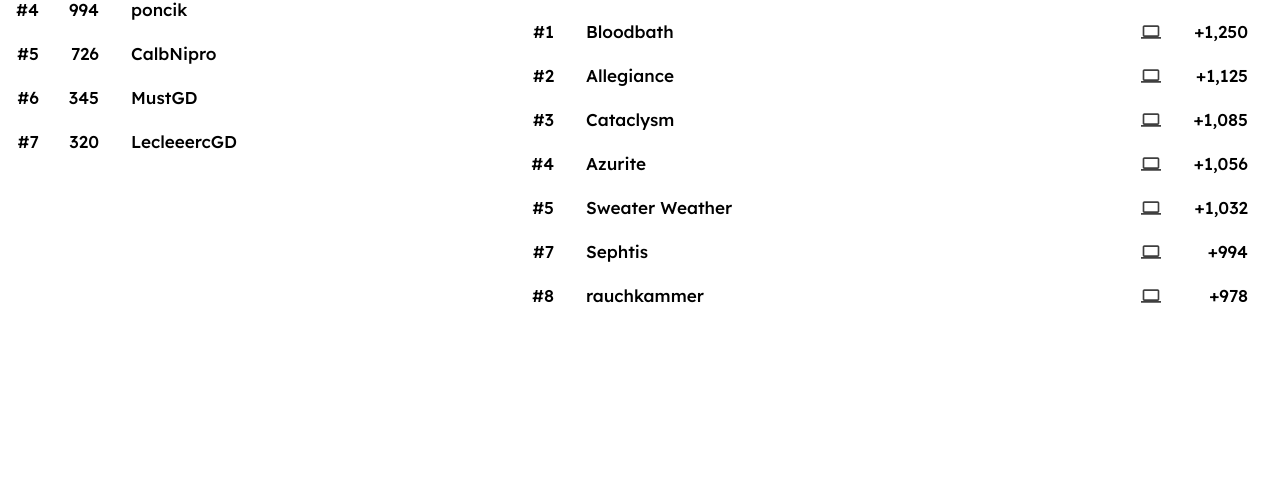
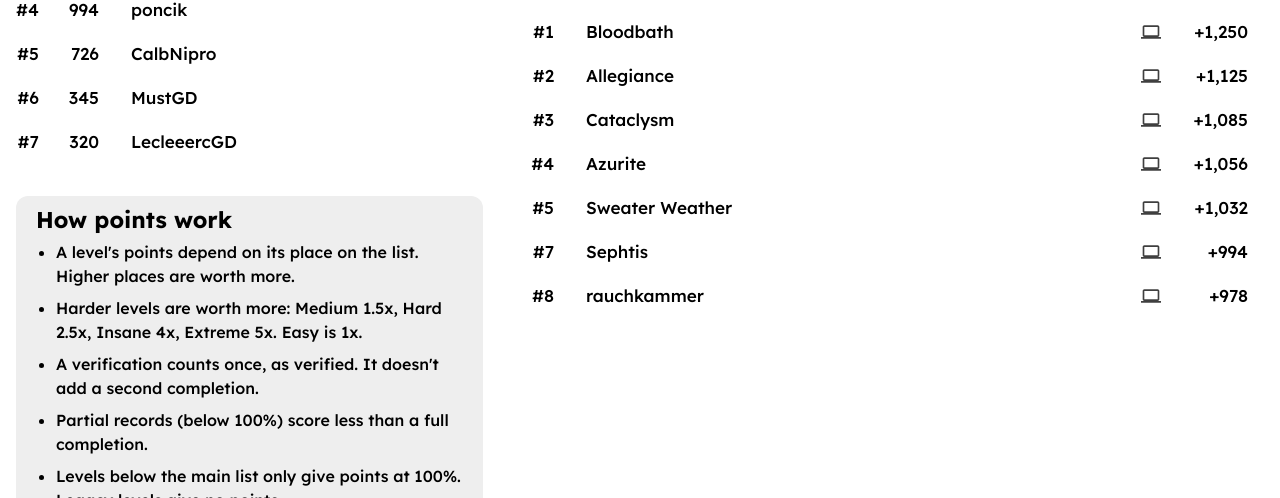
Before and after one commit to turlututku-cmyk/ARTRDL, a plain HTML site: page index.html in a window 1280 px wide. Both pictures are taken after a click on the link "Leaderboard". Shown: the part 302-800 px from the top of the page. Drawn offline with nearby package versions, Linux system fonts and the light colour scheme; no server answers.

Commit message:
Add a "How points work" section to the leaderboard
Co-Authored-By: Claude Haiku 5.5 <noreply@anthropic.com>

```diff
--- a/css/pages/leaderboard.css
+++ b/css/pages/leaderboard.css
@@ -129,3 +129,22 @@
     color: #fff;
     font-weight: 700;
 }
+.page-leaderboard .board-rules {
+    display: flex;
+    flex-direction: column;
+    gap: 0.75rem;
+    margin-top: 2rem;
+    padding: 1rem 1.25rem;
+    border-radius: 0.75rem;
+    background: var(--color-background-hover);
+}
+.page-leaderboard .board-rules ul {
+    display: flex;
+    flex-direction: column;
+    gap: 0.5rem;
+    padding-left: 1.25rem;
+    list-style: disc;
+}
+.page-leaderboard .board-rules li {
+    line-height: 1.5;
+}
--- a/js/pages/Leaderboard.js
+++ b/js/pages/Leaderboard.js
@@ -51,6 +51,16 @@ export default {
                         </tr>
                     </table>
                     <p v-else class="board-empty">No players match "{{ search }}".</p>
+                    <section class="board-rules">
+                        <h3>How points work</h3>
+                        <ul>
+                            <li>A level's points depend on its place on the list. Higher places are worth more.</li>
+                            <li>Harder levels are worth more: Medium 1.5x, Hard 2.5x, Insane 4x, Extreme 5x. Easy is 1x.</li>
+                            <li>A verification counts once, as verified. It doesn't add a second completion.</li>
+                            <li>Partial records (below 100%) score less than a full completion.</li>
+                            <li>Levels below the main list only give points at 100%. Legacy levels give no points.</li>
+                        </ul>
+                    </section>
                 </div>
                 <div class="player-container">
                     <div class="player">
```
